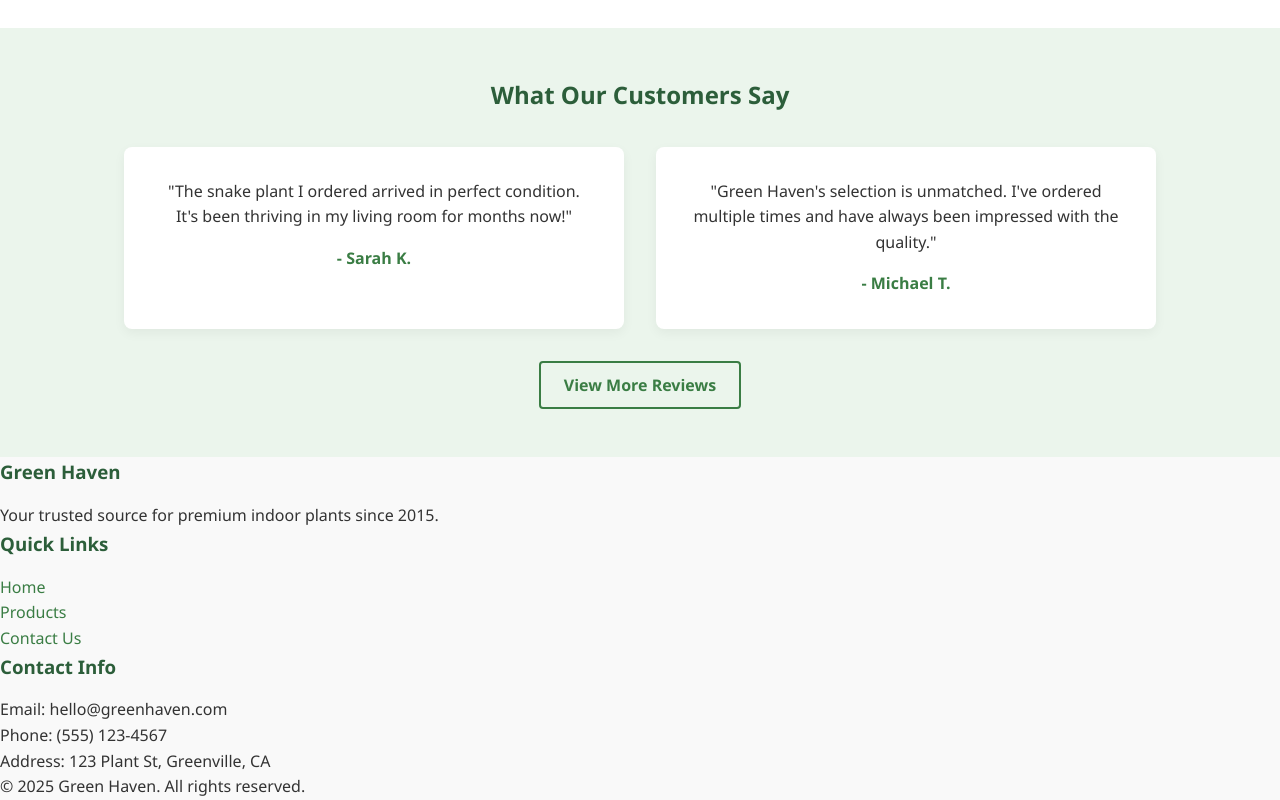
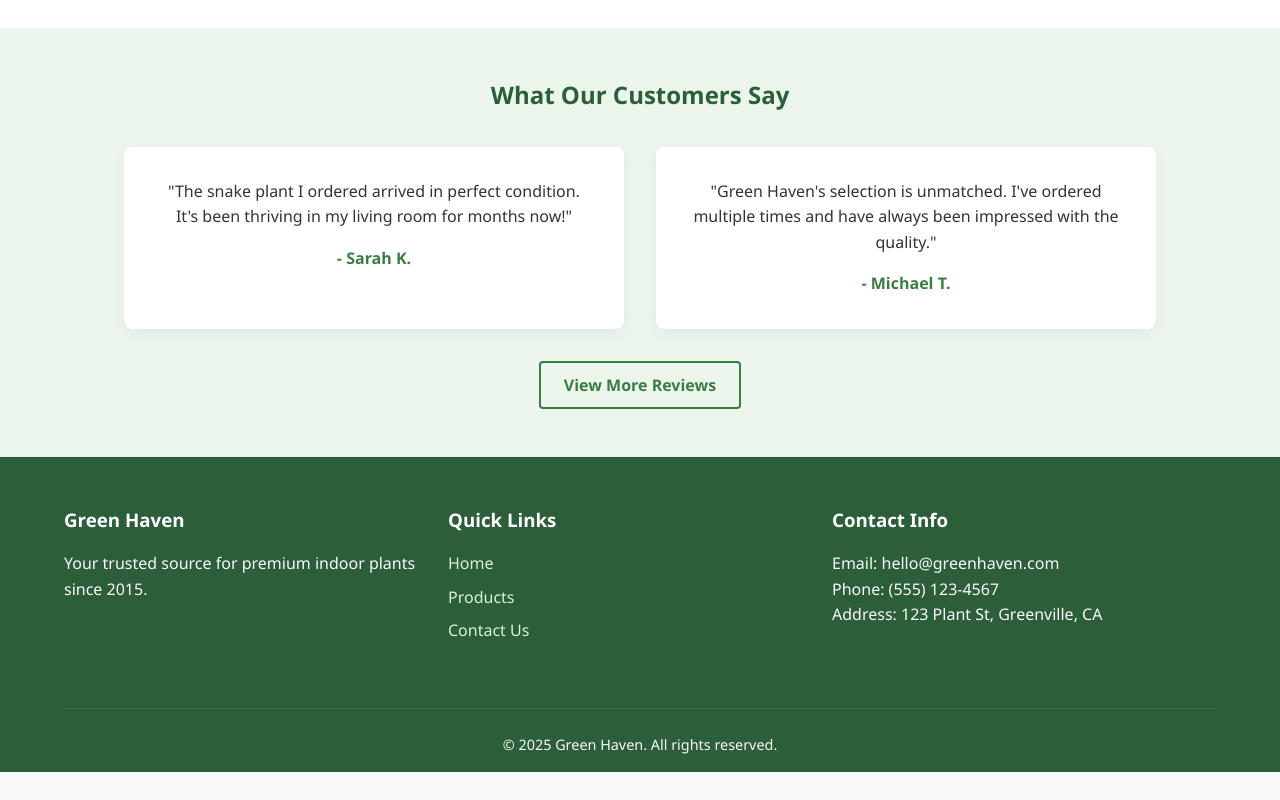
Before and after one commit to km-rakib/mis455-1-midterm-2220936, a plain HTML site: page index.html in a window 1280 px wide. Shown: the part 992-1792 px from the top of the page. After the commit the page ends 1764 px from the top, so only its background shows below. Drawn offline with Linux system fonts and the light colour scheme.

Commit message:
added footer css

```diff
--- a/styles.css
+++ b/styles.css
@@ -251,3 +251,51 @@ header:hover {
   margin-top: 1rem;
   color: #3a7d44;
 }
+
+/* Footer Styles */
+footer {
+  background-color: #2c5e3a;
+  color: #f9f9f9;
+  padding: 3rem 5% 1rem;
+}
+
+.footer-content {
+  display: flex;
+  justify-content: space-between;
+  flex-wrap: wrap;
+  margin-bottom: 2rem;
+}
+
+.footer-section {
+  flex: 1;
+  min-width: 250px;
+  margin-bottom: 1.5rem;
+}
+
+.footer-section h3 {
+  color: white;
+  margin-bottom: 1rem;
+}
+
+.footer-section ul {
+  list-style: none;
+}
+
+.footer-section ul li {
+  margin-bottom: 0.5rem;
+}
+
+.footer-section a {
+  color: #d9f2dd;
+}
+
+.footer-section a:hover {
+  color: white;
+}
+
+.copyright {
+  text-align: center;
+  padding-top: 1.5rem;
+  border-top: 1px solid rgba(255, 255, 255, 0.1);
+  font-size: 0.9rem;
+}
```
